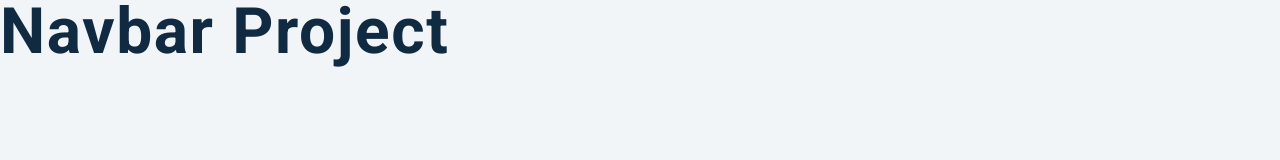
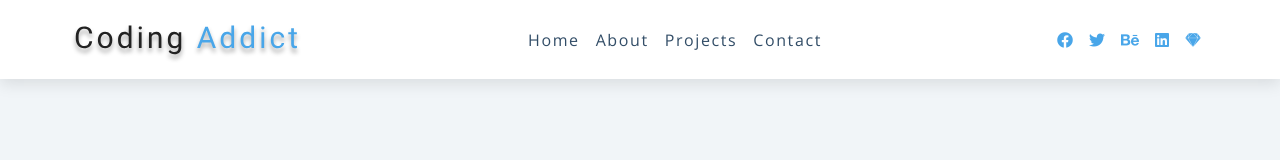
Before and after one commit to GULSHANITSYOU/JsProjects, a plain HTML site: page 04-navbar/setup/index.html in a window 1280 px wide. Drawn offline with nearby package versions, Linux system fonts and the light colour scheme.

Commit message:
nav bar project

```diff
--- a/04-navbar/setup/app.js
+++ b/04-navbar/setup/app.js
@@ -3,3 +3,21 @@
 // add - add class
 // remove - remove class
 // toggle - toggles class
+
+// Select the toggle button element
+const toggleBtn = document.querySelector('.nav-toggle');
+
+// Select the links container element
+const links = document.querySelector('.links');
+
+// Add a click event listener to the links container
+toggleBtn.addEventListener('click', () => {
+    // Check if the links container has the class "show-links"
+    if (links.classList.contains("show-links")) {
+        // If it has the class, remove it to hide the links
+        links.classList.remove('show-links');
+    } else {
+        // If it doesn't have the class, add it to show the links
+        links.classList.add("show-links");
+    }
+});
--- a/04-navbar/setup/index.html
+++ b/04-navbar/setup/index.html
@@ -7,15 +7,66 @@
     <!-- font-awesome -->
     <link
       rel="stylesheet"
-      href="https://cdnjs.cloudflare.com/ajax/libs/font-awesome/5.14.0/css/all.min.css"
-    />
-
+      href="https://cdnjs.cloudflare.com/ajax/libs/font-awesome/5.14.0/css/all.min.css" />
 
     <!-- styles -->
     <link rel="stylesheet" href="styles.css" />
   </head>
   <body>
-    <h1>navbar project</h1>
+    <nav>
+      <div class="nav-center">
+        <div class="nav-header">
+          <img src="logo.svg" alt="logo" />
+          <button class="nav-toggle">
+            <i class="fas fa-bars"></i>
+          </button>
+        </div>
+
+        <!-- links -->
+        <ul class="links">
+          <li>
+            <a href="index.html">home</a>
+          </li>
+          <li>
+            <a href="about.html">about</a>
+          </li>
+          <li>
+            <a href="projects.html">projects</a>
+          </li>
+          <li>
+            <a href="contact.html">contact</a>
+          </li>
+        </ul>
+        <!-- social media -->
+        <ul class="social-icons">
+          <li>
+            <a href="https://www.twitter.com">
+              <i class="fab fa-facebook"></i>
+            </a>
+          </li>
+          <li>
+            <a href="https://www.twitter.com">
+              <i class="fab fa-twitter"></i>
+            </a>
+          </li>
+          <li>
+            <a href="https://www.twitter.com">
+              <i class="fab fa-behance"></i>
+            </a>
+          </li>
+          <li>
+            <a href="https://www.twitter.com">
+              <i class="fab fa-linkedin"></i>
+            </a>
+          </li>
+          <li>
+            <a href="https://www.twitter.com">
+              <i class="fab fa-sketch"></i>
+            </a>
+          </li>
+        </ul>
+      </div>
+    </nav>
     <!-- javascript -->
     <script src="app.js"></script>
   </body>
--- a/04-navbar/setup/styles.css
+++ b/04-navbar/setup/styles.css
@@ -199,9 +199,9 @@ nav {
   display: none;
 }
 .links {
-  /* height: 0;
+  height: 0;
   overflow: hidden;
-  transition: var(--transition); */
+  transition: var(--transition);
 }
 .show-links {
   height: 10rem;
```
